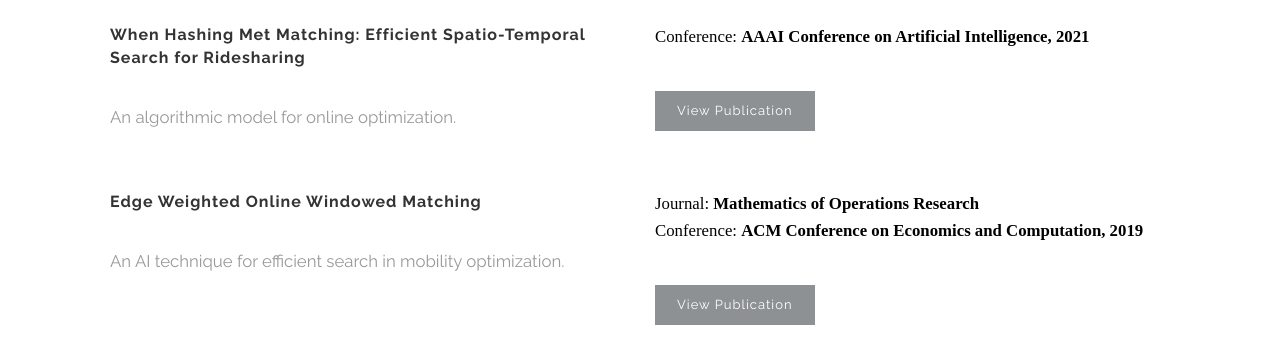
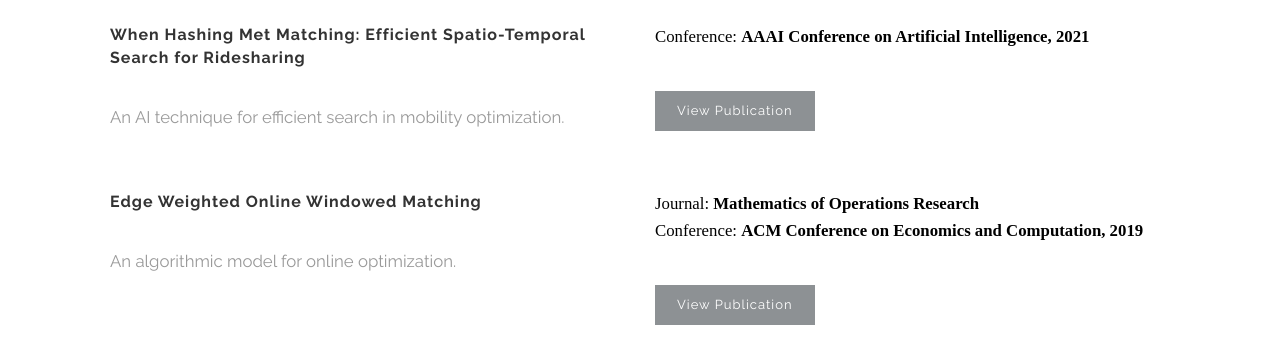
Before and after one commit to turingres/turingres.github.io, a Jekyll site: the page built from about.html, in a window 1280 px wide. Shown: the part 910-1270 px from the top of the page. Built offline with Jekyll 4.4.1, drawn with Linux system fonts in a browser that asks for light colours.

```diff
--- a/about.html
+++ b/about.html
@@ -4,11 +4,11 @@ section_id: about
 
 publications:
   - title: 'When Hashing Met Matching: Efficient Spatio-Temporal Search for Ridesharing'
-    summary: 'An algorithmic model for online optimization.'
+    summary: 'An AI technique for efficient search in mobility optimization.'
     conference: 'AAAI Conference on Artificial Intelligence, 2021'
     link: 'https://ojs.aaai.org/index.php/AAAI/article/view/16081'
   - title: 'Edge Weighted Online Windowed Matching'
-    summary: 'An AI technique for efficient search in mobility optimization.'
+    summary: 'An algorithmic model for online optimization.'
     journal: 'Mathematics of Operations Research'
     conference: 'ACM Conference on Economics and Computation, 2019'
     link: 'https://dl.acm.org/doi/abs/10.1145/3328526.3329573'
```
